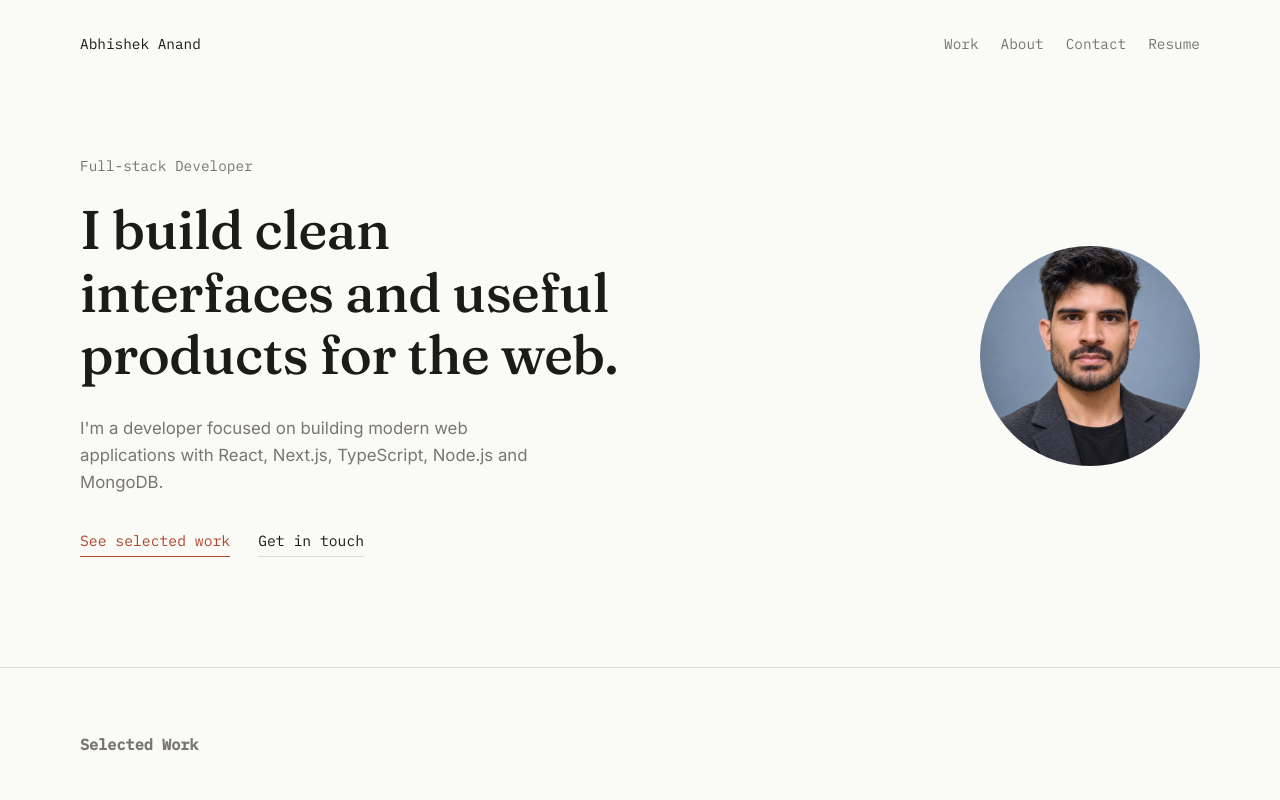
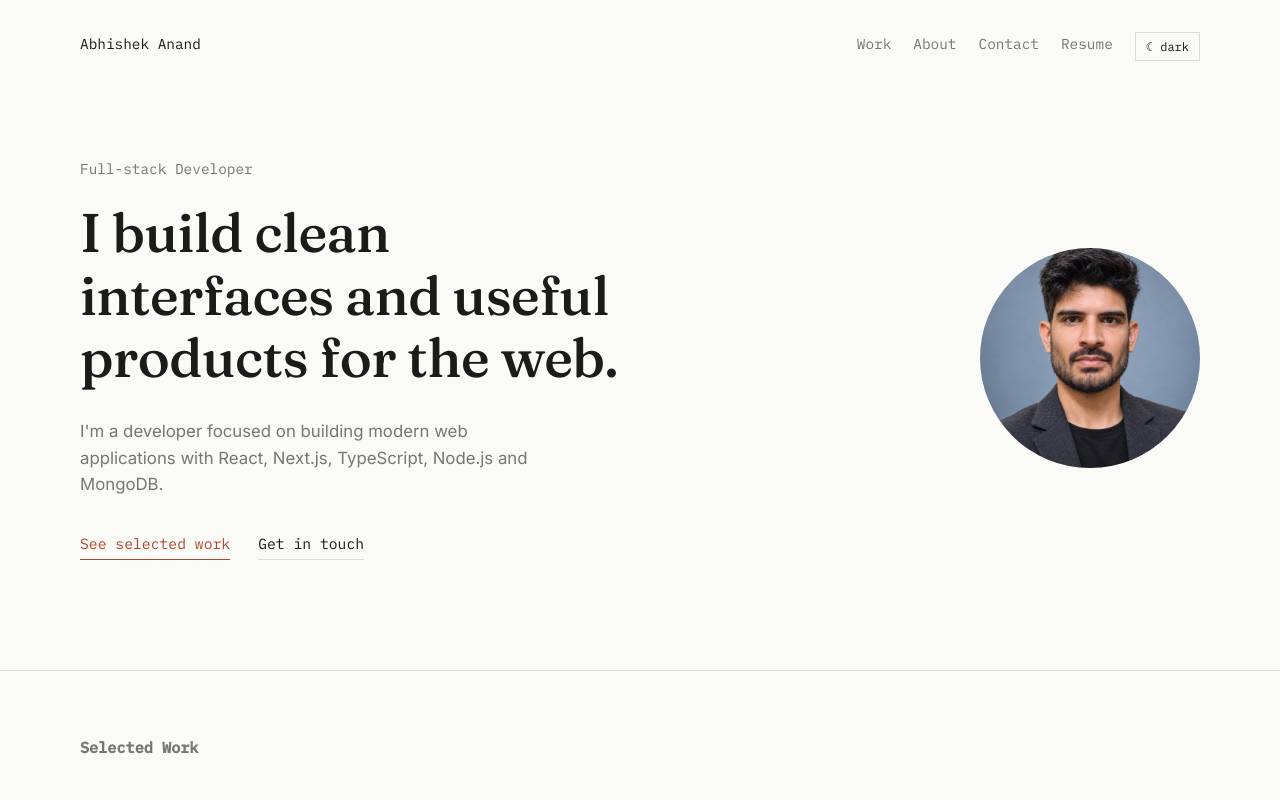
Before and after one commit to abhishek-anand7/My-Portfolio, a React (Vite) app: page / in a window 1280 px wide. Shown: the top 800 px of the page. Built offline with nearby package versions, Linux system fonts and the light colour scheme.

Commit message:
add dark-light mode functionality

```diff
--- a/src/App.jsx
+++ b/src/App.jsx
@@ -1,3 +1,5 @@
+import { useState } from "react";
+
 import Navbar from "./components/Navbar";
 import Hero from "./components/Hero";
 import Work from "./components/Work";
@@ -6,15 +8,16 @@ import Contact from "./components/Contact";
 import Footer from "./components/Footer";
 
 function App() {
+  const [darkMode, setDarkMode] = useState(false);
   return (
-    <>
-      <Navbar />
+    <div className={darkMode ? "dark" : ""}>
+      <Navbar darkMode={darkMode} setDarkMode={setDarkMode} />
       <Hero />
       <Work />
       <About />
       <Contact />
       <Footer />
-    </>
+    </div>
   );
 }
 
--- a/src/components/Navbar.jsx
+++ b/src/components/Navbar.jsx
@@ -1,4 +1,4 @@
-function Navbar() {
+function Navbar({ darkMode, setDarkMode }) {
   return (
     <nav className="top">
       <div className="wrap">
@@ -11,6 +11,14 @@ function Navbar() {
           <a href="/resume.pdf" target="_blank" rel="noopener noreferrer">
             Resume
           </a>
+
+          <button
+            className="theme-toggle"
+            onClick={() => setDarkMode(!darkMode)}
+            aria-label="Toggle dark mode"
+          >
+            {darkMode ? "☀ light" : "☾ dark"}
+          </button>
         </div>
       </div>
     </nav>
--- a/src/index.css
+++ b/src/index.css
@@ -11,6 +11,15 @@
   --serif: "Fraunces", Georgia, serif;
   --sans: "Inter", -apple-system, BlinkMacSystemFont, sans-serif;
   --mono: "IBM Plex Mono", "SF Mono", Menlo, monospace;
+}
+
+.dark {
+  --bg: #111111;
+  --bg-raised: #1a1a1a;
+  --ink: #f2f0eb;
+  --muted: #a5a29b;
+  --accent: #e06a45;
+  --line: #333333;
 }
 
 * {
@@ -69,6 +78,22 @@ nav.top .wrap {
   font-family: var(--mono);
   font-size: 0.9rem;
   color: var(--muted);
+}
+
+.theme-toggle {
+  border: 1px solid var(--line);
+  background: transparent;
+  color: var(--ink);
+  padding: 6px 10px;
+  font-family: var(--mono);
+  font-size: 0.75rem;
+  cursor: pointer;
+  transition: all 0.2s ease;
+}
+
+.theme-toggle:hover {
+  color: var(--accent);
+  border-color: var(--accent);
 }
 
 .navlinks a {
@@ -420,3 +445,13 @@ a:focus-visible {
     scroll-behavior: auto;
   }
 }
+
+body,
+.theme-toggle,
+.project,
+.about-skills {
+  transition:
+    background-color 0.25s ease,
+    color 0.25s ease,
+    border-color 0.25s ease;
+}
```
